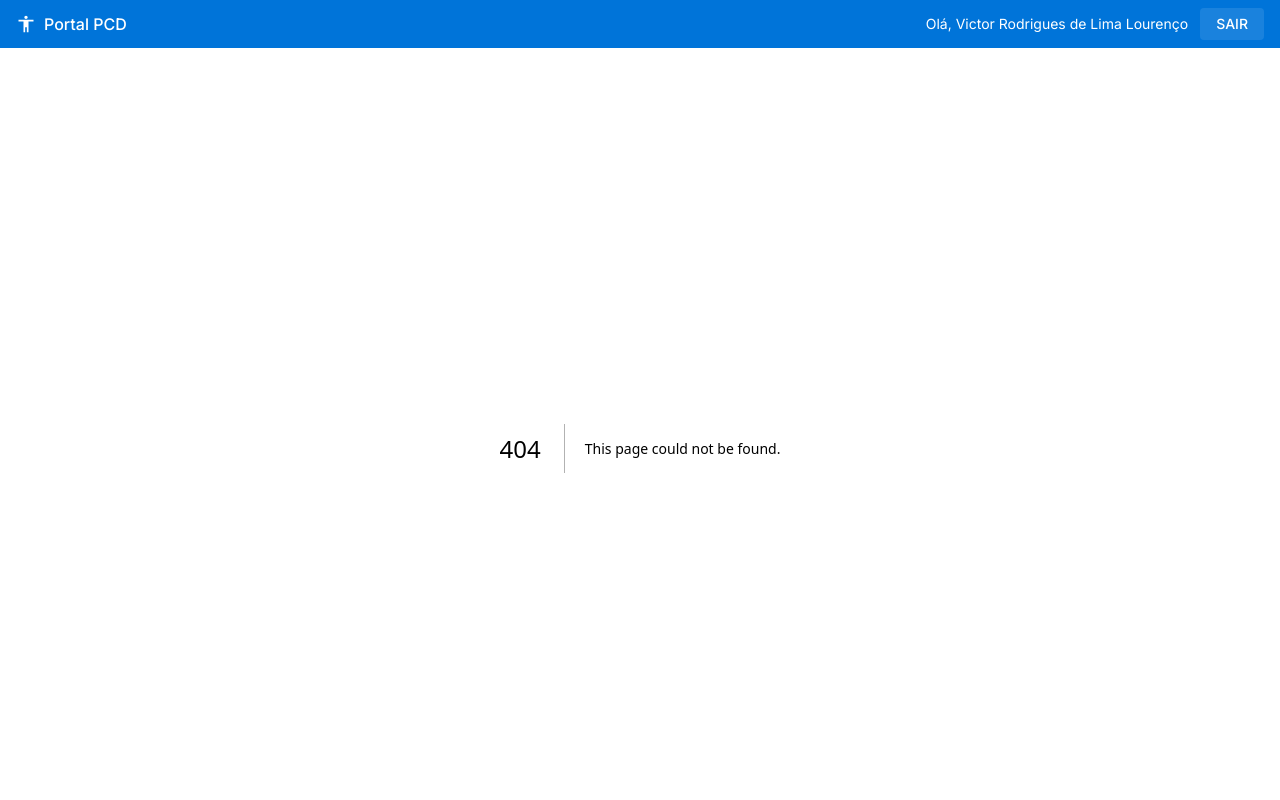
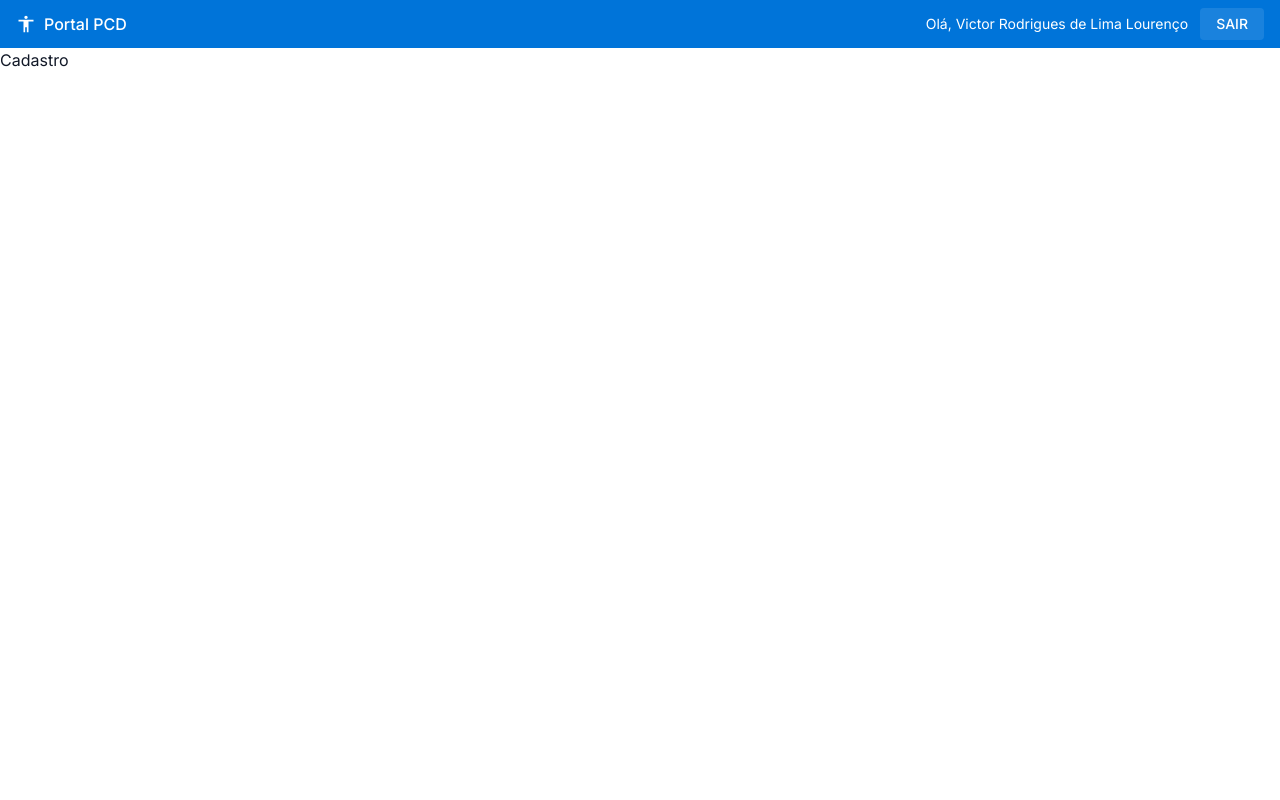
Before and after one commit to VoyDcode/PortalPCD, a Next.js app: page /cadastro in a window 1280 px wide. Before the commit this address had no page. Shown: the top 800 px of the page. Built offline with nearby package versions, Linux system fonts and the light colour scheme.

Commit message:
criando cadastro em app e a cadastropage no components

```diff
--- /dev/null
+++ b/src/app/cadastro/page.tsx
@@ -0,0 +1,7 @@
+import React from 'react'
+
+export default function CadastroPage() {
+  return (
+    <div>Cadastro</div>
+  )
+}
```
Also changed, not shown: src/components/Cadastro/Cadastro.tsx (added).
